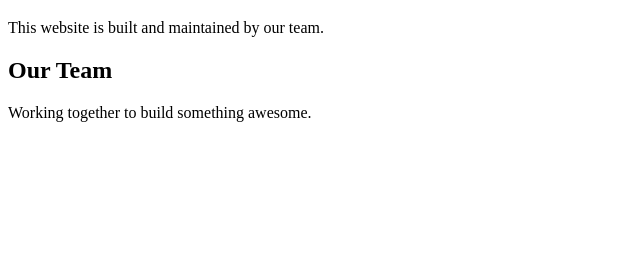
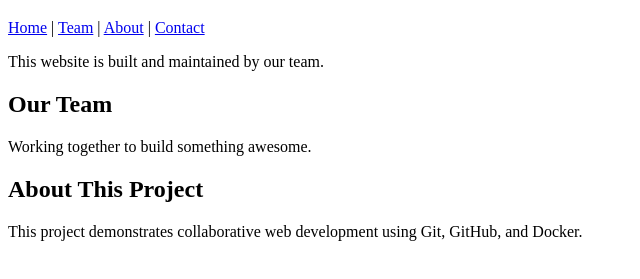
Before and after one commit to kUrOSH1R0oo/FriedTempura, a plain HTML site: page index.html in a window 1280 px wide. Shown: the part 61-340 px from the top of the page, without its empty margins (0-640 px from the left). Drawn offline with Linux system fonts and the light colour scheme.

Commit message:
feature: Added Navigation Bar

```diff
--- a/index.html
+++ b/index.html
@@ -6,10 +6,26 @@
     <title>Group Web Project</title>
 </head>
 <body>
-    <h1>Welcome to Our Group Web Project!</h1>
+
+    <h1 id="home">Welcome to Our Group Web Project!</h1>
+
+    <nav>
+        <a href="#home">Home</a> |
+        <a href="#team">Team</a> |
+        <a href="#about">About</a> |
+        <a href="#contact">Contact</a>
+    </nav>
+
     <p>This website is built and maintained by our team.</p>
 
-    <h2>Our Team</h2>
+    <h2 id="team">Our Team</h2>
     <p>Working together to build something awesome.</p>
+
+    <h2 id="about">About This Project</h2>
+    <p>
+        This project demonstrates collaborative web development
+        using Git, GitHub, and Docker.
+    </p>
+
 </body>
 </html>
```
